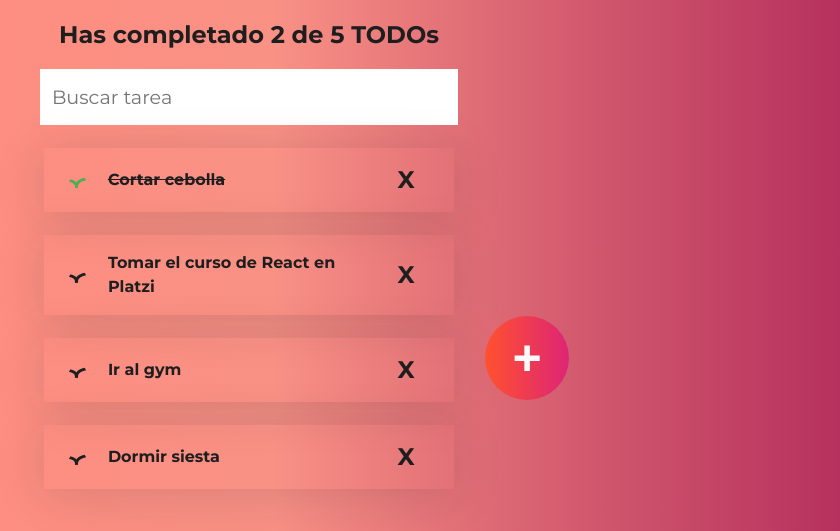
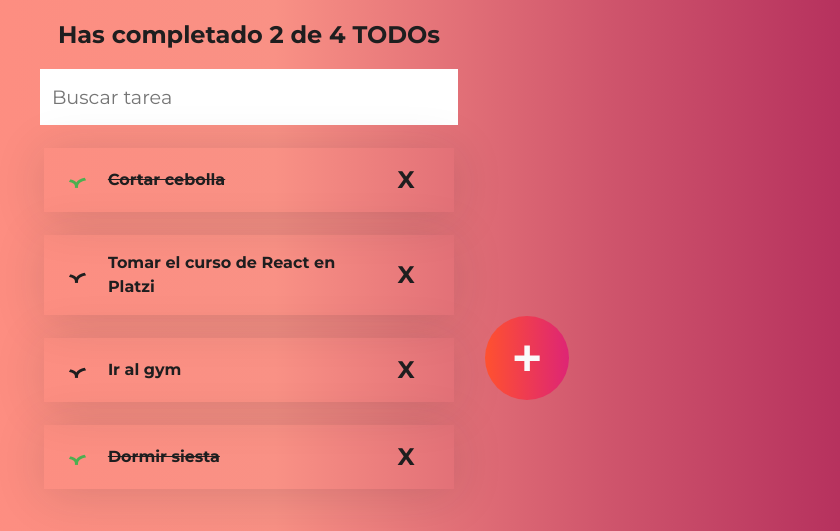
Before and after one commit to MauroBrandan/TodoMine, a React (Create React App) app: page / in a window 1280 px wide. Shown: the top 531 px of the page, without its empty margins (391-1231 px from the left). Built offline with nearby package versions, Linux system fonts and the light colour scheme.

Commit message:
Manejo de eventos y del estado

```diff
--- a/src/App.js
+++ b/src/App.js
@@ -1,24 +1,57 @@
+import { useState } from 'react'
 import Counter from './components/Counter'
 import Search from './components/Search'
 import TodoList from './components/TodoList'
 import TodoItem from './components/TodoItem'
 import CreateTodoButton from './components/CreateTodoButton'
 
-const todos = [
-	{ text: 'Cortar cebolla', completed: true },
-	{ text: 'Tomar el curso de React en Platzi', completed: false },
-	{ text: 'Ir al gym', completed: false },
-	{ text: 'Dormir siesta', completed: false },
+const todosMocks = [
+	{ text: 'Cortar cebolla', completed: true, id: 1 },
+	{ text: 'Tomar el curso de React en Platzi', completed: false, id: 2 },
+	{ text: 'Ir al gym', completed: false, id: 3 },
+	{ text: 'Dormir siesta', completed: true, id: 4 },
 ]
 
 function App() {
+	const [todos, setTodos] = useState(todosMocks)
+	const [searchValue, setSearchValue] = useState('')
+
+	const totalTodos = todos.length
+	const completedTodos = todos.filter((todo) => todo.completed).length
+
+	const searchedTodos = todos.filter((todo) =>
+		todo.text.toLowerCase().includes(searchValue.toLocaleLowerCase())
+	)
+
+	const completeTodo = (id) => {
+		const todoIndex = todos.findIndex((todo) => todo.id === id)
+
+		const newTodos = [...todos]
+		newTodos[todoIndex].completed = !newTodos[todoIndex].completed
+		setTodos(newTodos)
+	}
+
+	const deleteTodo = (id) => {
+		const todoIndex = todos.findIndex((todo) => todo.id === id)
+
+		const newTodos = [...todos]
+		newTodos.splice(todoIndex, 1)
+		setTodos(newTodos)
+	}
+
 	return (
 		<>
-			<Counter />
-			<Search />
+			<Counter total={totalTodos} completedTodos={completedTodos} />
+			<Search searchValue={searchValue} setSearchValue={setSearchValue} />
 			<TodoList>
-				{todos.map((todo) => (
-					<TodoItem key={todo.text} text={todo.text} completed={todo.completed} />
+				{searchedTodos.map((todo) => (
+					<TodoItem
+						key={todo.id}
+						text={todo.text}
+						completed={todo.completed}
+						onComplete={() => completeTodo(todo.id)}
+						onDelete={() => deleteTodo(todo.id)}
+					/>
 				))}
 			</TodoList>
 			<CreateTodoButton />
--- a/src/components/Counter.jsx
+++ b/src/components/Counter.jsx
@@ -2,8 +2,12 @@ import React from 'react'
 
 import './styles/Counter.css'
 
-function Counter() {
-	return <h2 className='Counter'>Has completado 2 de 5 TODOs</h2>
+function Counter({ total, completedTodos }) {
+	return (
+		<h2 className='Counter'>
+			Has completado {completedTodos} de {total} TODOs
+		</h2>
+	)
 }
 
 export default Counter
--- a/src/components/Search.jsx
+++ b/src/components/Search.jsx
@@ -2,8 +2,20 @@ import React from 'react'
 
 import './styles/Search.css'
 
-function Search() {
-	return <input className='Search' type='text' placeholder='Buscar tarea' />
+function Search({ searchValue, setSearchValue }) {
+	const onChangeSearchValue = (event) => {
+		setSearchValue(event.target.value)
+	}
+
+	return (
+		<input
+			className='Search'
+			type='text'
+			placeholder='Buscar tarea'
+			value={searchValue}
+			onChange={onChangeSearchValue}
+		/>
+	)
 }
 
 export default Search
--- a/src/components/TodoItem.jsx
+++ b/src/components/TodoItem.jsx
@@ -2,16 +2,19 @@ import React from 'react'
 
 import './styles/TodoItem.css'
 
-function TodoItem(props) {
+function TodoItem({ text, completed, onComplete, onDelete }) {
 	return (
 		<li className='TodoItem'>
-			<span className={`Icon Icon-check ${props.completed && 'Icon-check--active'}`}>
+			<span
+				className={`Icon Icon-check ${completed && 'Icon-check--active'}`}
+				onClick={onComplete}
+			>
 				ᄼ
 			</span>
-			<p className={`TodoItem-p ${props.completed && 'TodoItem-p--complete'}`}>
-				{props.text}
-			</p>
-			<span className='Icon Icon-delete'>X</span>
+			<p className={`TodoItem-p ${completed && 'TodoItem-p--complete'}`}>{text}</p>
+			<span className='Icon Icon-delete' onClick={onDelete}>
+				X
+			</span>
 		</li>
 	)
 }
```
